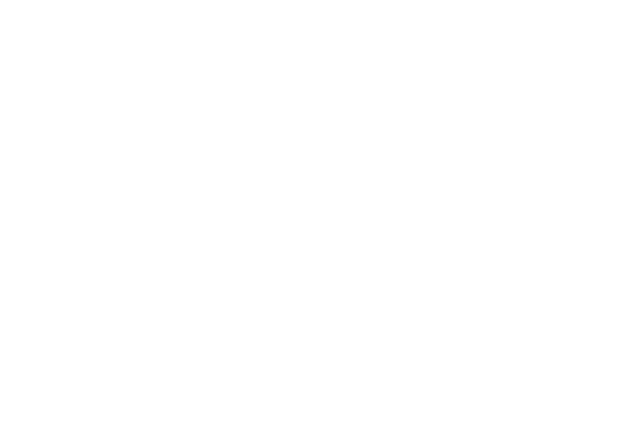
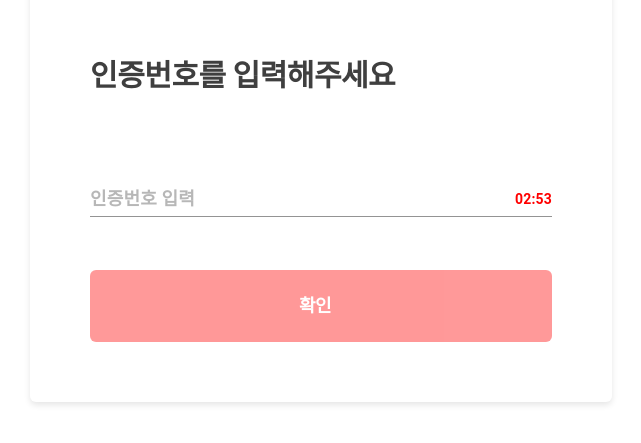
Before and after one commit to jongseo05/Clonecoding, a React (Create React App) app: page /sign_up/number in a window 1280 px wide. Before the commit this address had no page. Shown: the part 129-572 px from the top of the page, without its empty margins (319-960 px from the left). Built offline with nearby package versions, Linux system fonts and the light colour scheme.

Commit message:
Content : 인증번호 페이지 디자인 완성

```diff
--- a/src/App.js
+++ b/src/App.js
@@ -1,8 +1,8 @@
 import React from 'react';
 import { BrowserRouter as Router, Route, Routes } from 'react-router-dom';
 import Homepage from './Pages/Homepage/Homepage';
-import Sign_up from "./Pages/Sign_up/Sign_up";
-
+import Sign_up from "./Pages/Sign_up/Sign_up/Sign_up";
+import Number from "./Pages/Sign_up/Number/Number";
 
 
 function App() {
@@ -12,6 +12,7 @@
         <Routes>
           <Route path="/" element={<Homepage />} />
             <Route path="/sign_up" element={<Sign_up />} />
+            <Route path="/sign_up/number" element={<Number />} />
         </Routes>
       </div>
     </Router>
--- /dev/null
+++ b/src/Pages/Sign_up/Number/Number.css
@@ -0,0 +1,65 @@
+.Number_background{
+    display: flex;
+    padding: 100px 435px;
+    justify-content: center;
+    align-items: flex-start;
+    align-self: stretch;
+}
+
+.Number_section{
+    display: flex;
+    width: 570px;
+    padding: 60px;
+    flex-direction: column;
+    align-items: flex-start;
+    align-self: stretch;
+
+    border-radius: 6px;
+    background: #FFFFFF;
+    box-shadow: 0px 3px 6px 0px rgba(0, 0, 0, 0.10);
+}
+
+.Number_container{
+    display: flex;
+    flex-direction: column;
+    align-items: flex-start;
+    gap: 45px;
+    align-self: stretch;
+}
+
+.Number-Title{
+    display: flex;
+    flex-direction: column;
+    align-items: flex-start;
+    align-self: stretch;
+
+
+
+}
+
+.Number-Title-Text{
+    color: #3f3f3f;
+
+    font-family: Pretendard-SemiBold;
+    font-size: 30px;
+    font-style: normal;
+    font-weight: 700;
+    line-height: 30px;
+    letter-spacing: -0.5px;
+}
+
+.Number-Input{
+
+    display: flex;
+    justify-content: center;
+    align-items: flex-start;
+    align-self: stretch;
+
+    height: 60px;
+    flex: 1 0 0;
+
+    background: #FFFFFF;
+
+
+
+}
--- /dev/null
+++ b/src/Pages/Sign_up/Number/Number.js
@@ -0,0 +1,79 @@
+import React, { useState, useEffect } from "react";
+import "./Number.css";
+import TextField from "@mui/material/TextField";
+import '../Sign_up/Sign_up.css';
+
+const Number = () => {
+    const [time, setTime] = useState(180); // 초기 타이머 시간 (180초 = 3분)
+    const [inputValue, setInputValue] = useState(""); // 입력 값 관리
+
+    useEffect(() => {
+        if (time > 0) {
+            const timer = setInterval(() => {
+                setTime((prevTime) => prevTime - 1);
+            }, 1000);
+
+            return () => clearInterval(timer); // 컴포넌트 언마운트 시 타이머 제거
+        }
+    }, [time]);
+
+    // 타이머 형식 변환 함수 (mm:ss)
+    const formatTime = (seconds) => {
+        const minutes = Math.floor(seconds / 60);
+        const secs = seconds % 60;
+        return `${String(minutes).padStart(2, "0")}:${String(secs).padStart(2, "0")}`;
+    };
+
+    return (
+        <div className="Number_background">
+            <div className="Number_section">
+                <div className="Number_container">
+                    <div className="Number-Title">
+                        <h3 className="Number-Title-Text">인증번호를 입력해주세요</h3>
+                    </div>
+
+                    <div className="Number-Input">
+                        <TextField
+                            id="name-input"
+                            variant="standard"
+                            placeholder="인증번호 입력"
+                            fullWidth
+                            margin="normal"
+                            value={inputValue}
+                            onChange={(e) => setInputValue(e.target.value)}
+                            InputProps={{
+                                endAdornment: (
+                                    <span
+                                        style={{
+                                            fontSize: "14px",
+                                            color: "#FF0000",
+                                            marginLeft: "8px",
+                                            fontWeight: "bold",
+                                        }}
+                                    >
+                    {formatTime(time)}
+                  </span>
+                                ),
+                            }}
+                            sx={{
+                                textAlign: "center",
+                                "& .MuiInputBase-input": {
+                                    fontSize: "18px",
+                                    fontWeight: "bold",
+                                    color: "#555",
+                                },
+                            }}
+                        />
+                    </div>
+
+                    <button className="Sign_up_button">
+                        <p className="Sign_up_button_text">확인</p>
+                    </button>
+
+                </div>
+            </div>
+        </div>
+    );
+};
+
+export default Number;
```
Also changed, not shown: src/Pages/Sign_up/Sign_up/Sign_up.css (renamed from src/Pages/Sign_up/Sign_up.css), src/Pages/Sign_up/Sign_up/Sign_up.js (renamed from src/Pages/Sign_up/Sign_up.js).
